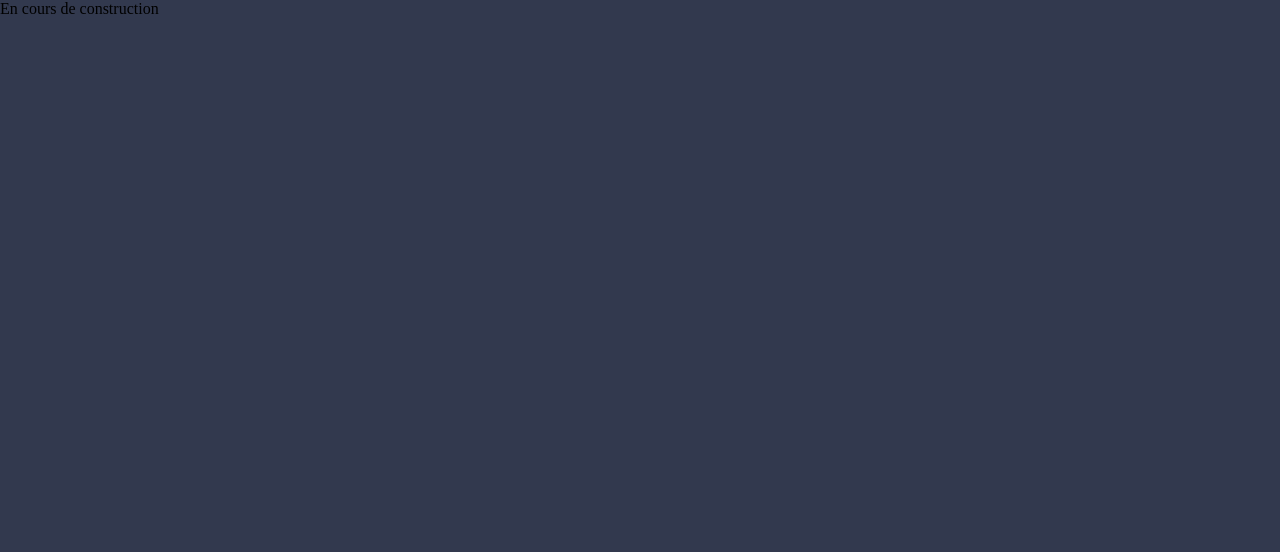
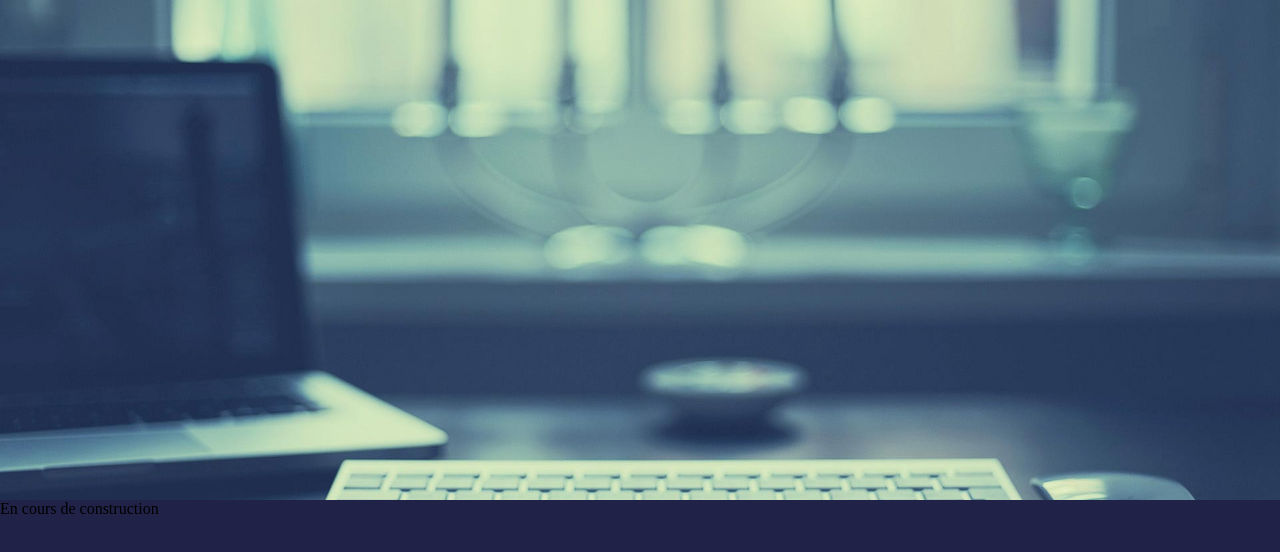
Before and after one commit to andoandriamalala/Portfolio, a plain HTML site: page index.html in a window 1280 px wide. Drawn offline with Linux system fonts and the light colour scheme.

Commit message:
banner commit

```diff
--- a/assets/css/style.scss
+++ b/assets/css/style.scss
@@ -1,8 +1,19 @@
-$darkblue:#32394e;
-$blue: rgb(92, 140, 172);
-$grey:rgb(104, 104, 104);
-$white: rgb(247, 250, 235);
+$blue: #25378b;
+$darkblue:#212247;
+$purple:#4f4c9a;
+$yellow: #f2db53;
+$white: #fff;
 body {
     margin: 0;
     background-color: $darkblue;
 }
+
+header {
+    background-image: url(../img/wallpaper.jpg);
+    background-size: cover;
+    background-position: center;
+    background-repeat: no-repeat;
+    width: 100%;
+    height: 50vh;
+    min-height: 500px;
+}
--- a/index.html
+++ b/index.html
@@ -9,6 +9,10 @@
     <title>ANDO Andriamalala</title>
 </head>
 
+<header>
+
+</header>
+
 <body>
     En cours de construction
 </body>
```
Also changed, not shown: assets/css/style.css, assets/img/wallpaper.jpg (added), 1 other file.
